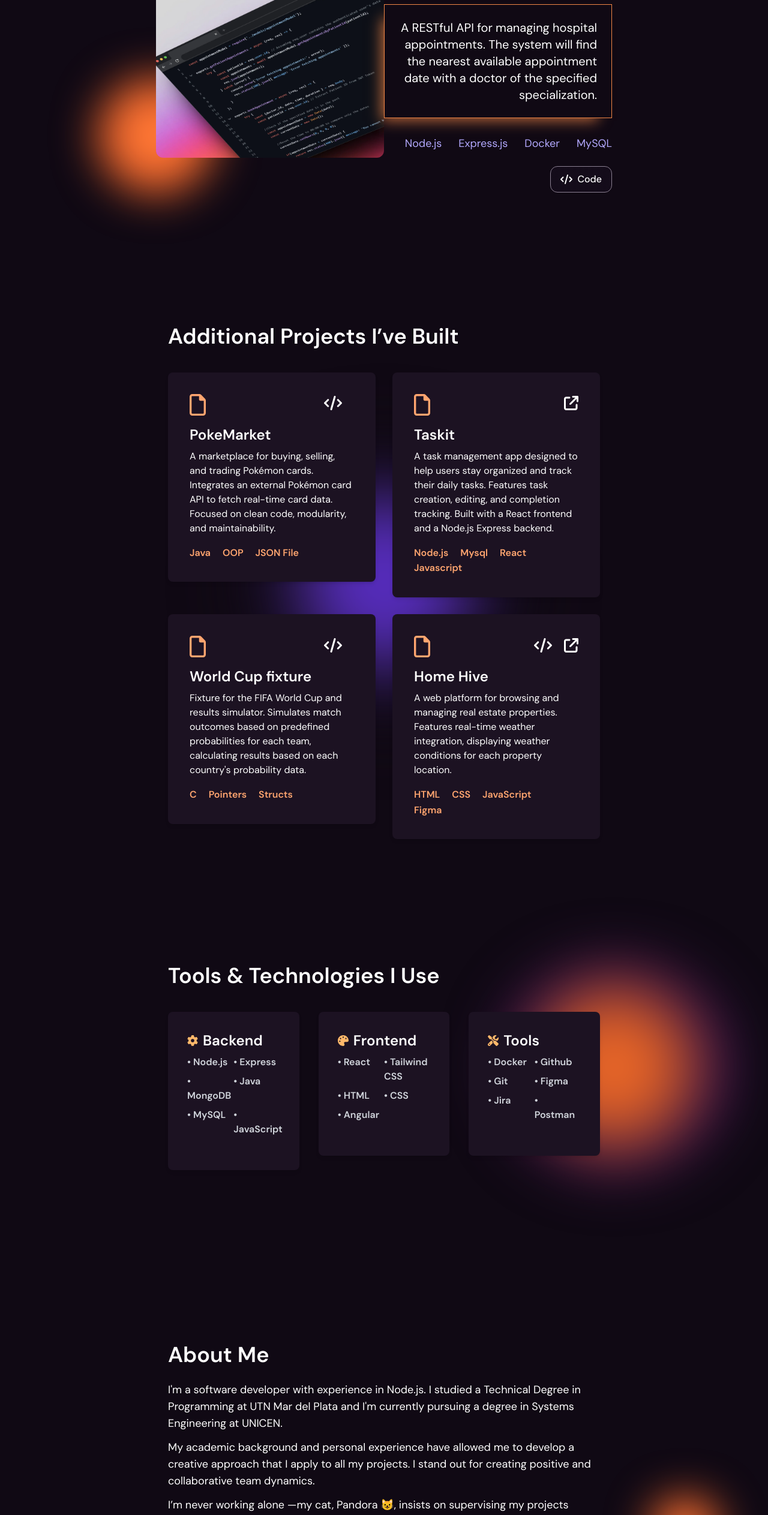
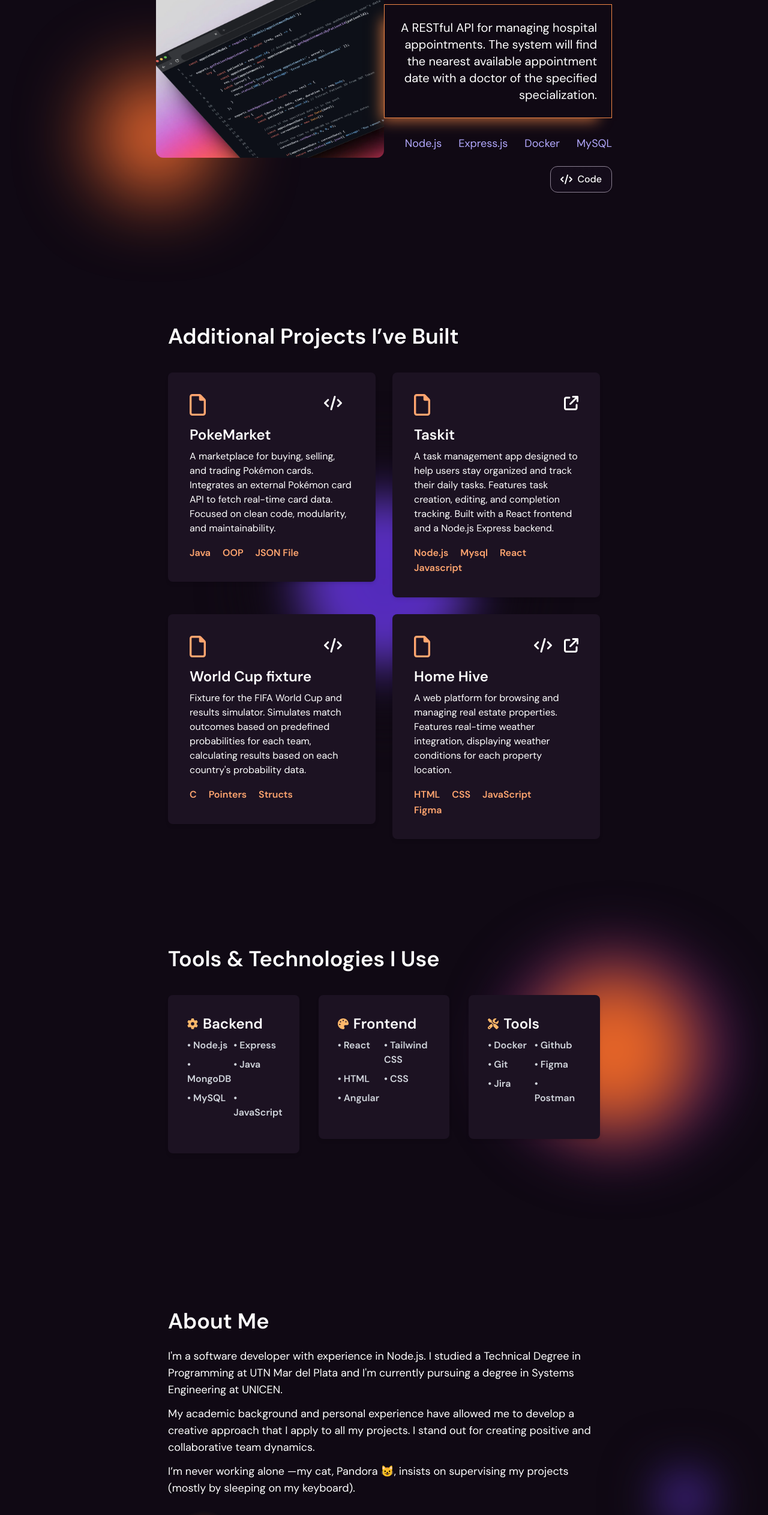
Before and after one commit to magalimou/magalimou.github.io, a React (Vite) app: page / in a window 1280 px wide. Shown: the part 2060-4586 px from the top of the page at 60% size. Built offline with nearby package versions, Linux system fonts and the light colour scheme.

Commit message:
style: change blur in circles

```diff
--- a/src/components/sections/AboutMe.jsx
+++ b/src/components/sections/AboutMe.jsx
@@ -60,7 +60,7 @@ const AboutMe = () => {
                 </div>
                 )}
             </motion.div>
-        <div className="top-5/8 right-1/70 w-[70px] h-[70px] lg:w-[120px] lg:h-[120px]  circle-background-orange"></div>
+        <div className="blur-2xl top-5/8 right-1/70 w-[70px] h-[70px] lg:w-[120px] lg:h-[120px]  circle-background-purple"></div>
 
 
         </section>
--- a/src/components/sections/Contact.jsx
+++ b/src/components/sections/Contact.jsx
@@ -48,7 +48,7 @@ const Contact = () => {
                 </motion.div>
             </motion.div>
             <div className="top-2/3 left-19/20 w-[300px] h-[250px] lg:w-[400px] lg:h-[370px] circle-background"></div>
-            <div className="top-1/3 left-1/55 w-[250px] h-[200px] lg:w-[400px] lg:h-[370px] circle-background-purple"></div>
+            <div className="blur-2xl top-1/3 left-1/55 w-[250px] h-[200px] lg:w-[400px] lg:h-[370px] circle-background-purple"></div>
         </section>
     );
 }
--- a/src/components/sections/Projects.jsx
+++ b/src/components/sections/Projects.jsx
@@ -60,7 +60,7 @@ const Projects = () => {
         ))}
 
 
-        <div className="top-11/13 left-/10 w-[0px] h-[0px] lg:w-[200px] lg:h-[200px]  circle-background-orange"></div>
+        <div className="blur-3xl top-11/13 left-/10 w-[0px] h-[0px] lg:w-[200px] lg:h-[200px]  circle-background-orange"></div>
     </section>
   );
 };
--- a/src/components/sections/SideProjects.jsx
+++ b/src/components/sections/SideProjects.jsx
@@ -49,7 +49,7 @@ const SideProjects = () => {
                 </motion.div>
             ))}
         </div>
-        <div className="circle-background-purple top-5/10 left-5/10 w-[250px] h-[250px] lg:w-[450px] lg:h-[450px]"></div>
+        <div className="blur-2xl circle-background-purple top-5/10 left-5/10 w-[250px] h-[250px] lg:w-[450px] lg:h-[450px]"></div>
         </section>
     );
 }
--- a/src/components/sections/Tech.jsx
+++ b/src/components/sections/Tech.jsx
@@ -32,7 +32,7 @@ const Tech = () => {
               whileInView={{ opacity: 1, y: 0 }}
               transition={{ duration: 0.6, ease: "easeOut" }}
               viewport={{ once: true }}
-              className="relative px-6 py-20 lg:py-42 sm:px-12 md:px-20 lg:px-40 xl:px-70"
+              className="relative px-6 py-20 lg:py-35 sm:px-12 md:px-20 lg:px-40 xl:px-70"
             >
               <div className="container mx-auto">
                 <motion.h2
--- a/src/components/ui/TechCard.jsx
+++ b/src/components/ui/TechCard.jsx
@@ -5,7 +5,7 @@ const TechCard = ({title, stack, icon}) => {
     return (
         <div className="bg-[#1C1222] p-8 shadow-md hover:shadow-xl/30 rounded-lg transition duration-300 ease-in-out transform hover:-translate-y-1 hover:border-2 hover:border-violet-300 hover:shadow-gray-400/30 hover:bg-[#180E1E]">
             <div>
-                <div className='flex text-start items-center  '>
+                <div className='flex text-start items-center mb-2'>
                     <FontAwesomeIcon icon={icon} className="icon text-lg mr-2 text-orange-300" />
                     <h3 className="text-white text-2xl font-semibold ">{title} </h3>
                 </div>
--- a/src/styles/global.css
+++ b/src/styles/global.css
@@ -126,7 +126,6 @@ body {
     border-radius: 50%;
     background: radial-gradient(circle farthest-corner at center center,
       #5d2fd2de 27%, #5E2FD2 20%, #673cd2 37%, #100914 49%);
-    filter: blur(60px);
     z-index: -1;
     overflow: hidden;
 }
@@ -140,7 +139,6 @@ body {
     #FF6B2D 40%,
     #CF5828 70%,
     #100914 100%);
-    filter: blur(35px);
     z-index: -1;
     overflow: hidden;
 }
```
